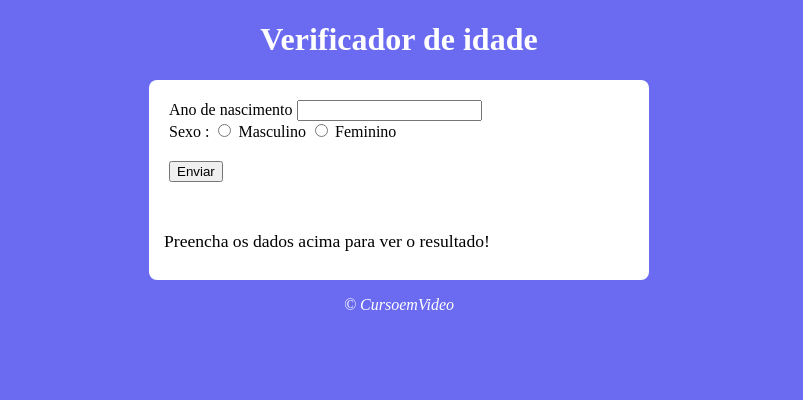
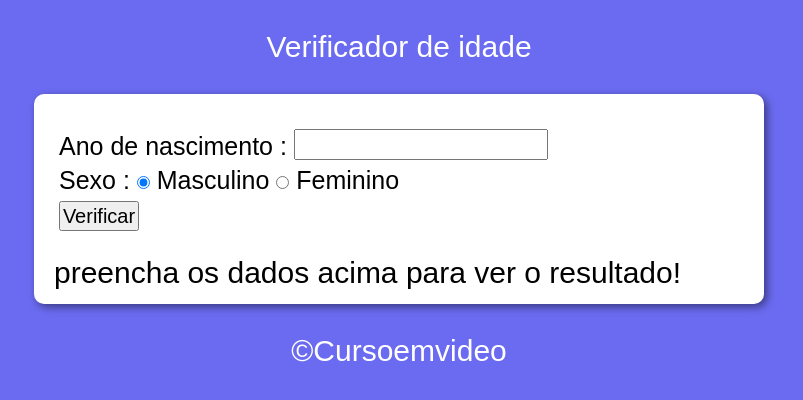
Before and after one commit to Vinicius-dv/javascript, a plain HTML site: page Exercícios/Ex0012/index.html in a window 1280 px wide. Shown: the whole page, without its empty margins (241-1044 px from the left). Drawn offline with Linux system fonts and the light colour scheme.

Commit message:
criei o script

```diff
--- /dev/null
+++ b/Exercícios/Ex0012/eu.js
@@ -0,0 +1,46 @@
+function verificar(){
+    var data = new Date()
+    var ano = data.getFullYear()
+    var fano = window.document.getElementById('txtano')
+    var res = window.document.getElementById('res')
+    if(fano.value.length == 0 || Number(fano.value)>ano){
+        window.alert('[ERRO] verifique os dados e tente novamente')
+    } else{
+        var fsex = document.getElementsByName('radsex')
+        var idade = ano - Number(fano.value)
+        var genero = ''
+        var img = document.createElement('img')
+        img.setAttribute('id' , 'foto')
+        if(fsex[0].checked){
+            genero = 'Homem'
+            if(idade>=0 && idade< 10){
+                //Criança
+                img.setAttribute('src','bebemasculino.png')
+            } else if(idade>=10 && idade<21){
+                //JOVEM
+                img.setAttribute('src','jovemmasculino.png')
+            } else if(idade>=21 && idade<50){
+                //ADULTO
+            } else{
+                //IDOSO
+            }
+
+        } else if(fsex[1].checked){
+            genero = 'Mulher'
+            if(idade>=0 && idade< 10){
+                //Criança
+            } else if(idade>=10 && idade<21){
+                //JOVEM
+            } else if(idade>=21 && idade<50){
+                //ADULTA
+            } else{
+                //IDOSA
+            }
+        }
+        res.style.textAlign = 'center'
+        res.innerHTML = `Detectamos ${genero} com ${idade} anos `
+
+        res.appendChild(img)
+
+    }
+}
--- a/Exercícios/Ex0012/index.html
+++ b/Exercícios/Ex0012/index.html
@@ -3,36 +3,61 @@
 <head>
     <meta charset="UTF-8">
     <meta name="viewport" content="width=device-width, initial-scale=1.0">
-    <title>Verificador de idades</title>
+    <title>Verificador de idade</title>
     <style>
+        *{
+    margin: 0px;
+    padding: 0px;
+    font: normal 30px arial,helvetica,sans-serif;
+
+}
 body{
     background-color: rgb(107, 107, 241);
 }
-        header h1{
-            text-align: center;
+header{
+    display: flex;
+    justify-content: center;
+    padding: 30px;
     color: white;
+
 }
 section{
-            width: 500px;
-            height: 200px;
     background-color: white;
-            border-radius: 8px;
+    border-radius: 10px;
+    padding: 15px;
+    width: 700px;
+    height: 180px;
     margin: auto;
+    box-shadow: 3px 3px 8px rgba(0, 0, 0, 0.465);
 }
-        form{
-            padding: 20px;
-        }
-        .tam{
-            font-size: 1.1em;
-            padding: 15px;
-            font-weight: 400;
+div{
+    margin-top: 10px;
+    padding: 5px;
 
 }
-        .esp{
-            margin-top: 20px;
+div p {
+    font-size: 25px;
+    margin: 5px;
 }
+label{
+    font-size: 25px;
+}
+#txtano{
+    height: 27px;
+    width: 250px;
+
+}
+.ver{
+    height: 30px;
+    width: 80px;
+    font-size: 20px;
+}
+
+
 footer{
-            text-align: center;
+    display: flex;
+    justify-content: center;
+    padding: 30px;
     color: white;
     font-style: italic;
 }
@@ -42,22 +67,34 @@
     <header>
         <h1>Verificador de idade</h1>
     </header>
+
     <section>
-        <form action="verificador" method="post" onclick="on">
-            <label for="anoi">Ano de nascimento</label>
-            <input type="number" name="ano" id="anoi"> <br>
-            <label for="Sexoi">Sexo :</label>
-            <input type="radio" name="sexo" id="isxmas">
-            <label for="isxmas">Masculino</label>
-            <input type="radio" name="sexo" id="isxfem" value="f">
-            <label for="isxfem">Feminino</label>
-            <br>
-            <input class="esp" type="submit" value="Enviar">
-        </form>
-        <h1 class="tam">Preencha os dados acima para ver o resultado!</h1>
+        <div>
+            <p>Ano de nascimento :
+            <input type="number" name="txtano" id="txtano"> </p>
+
+            <p>Sexo :
+            <input type="radio" name="radsex" id="masc" checked>
+            <label for="masc">Masculino</label>
+            <input type="radio" name="radsex" id="fem">
+            <label for="fem">Feminino</label>
+            </p>
+            <p>
+                <input class="ver" type="button" value="Verificar" onclick="verificar()">
+            </p>
+
+        </div>
+
+        <div id="res">
+            preencha os dados acima para ver o resultado!
+
+        </div>
+
     </section>
+
     <footer>
-        <p>&copy; CursoemVideo</p>
+        <p>&copy;Cursoemvideo</p>
     </footer>
+    <script src="eu.js"></script>
 </body>
 </html>
```
Also changed, not shown: Exercícios/Ex0012/imagens/jovemfeminina.png (added), Exercícios/Ex0012/imagens/jovemmasculino.png (added). Lines whose indentation alone changed are shown as unchanged.
